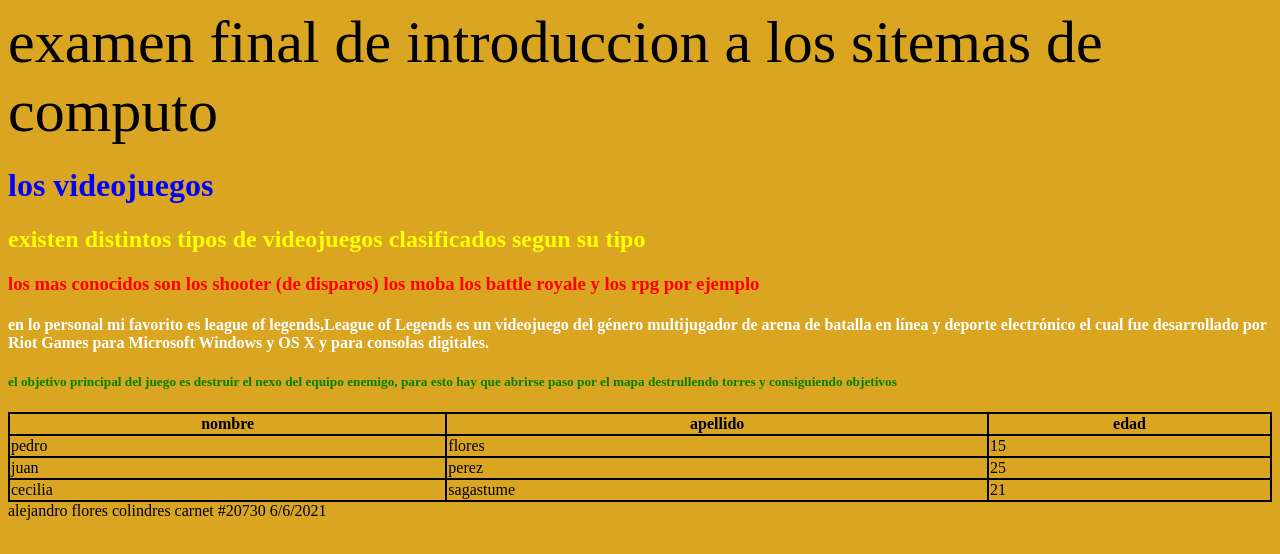
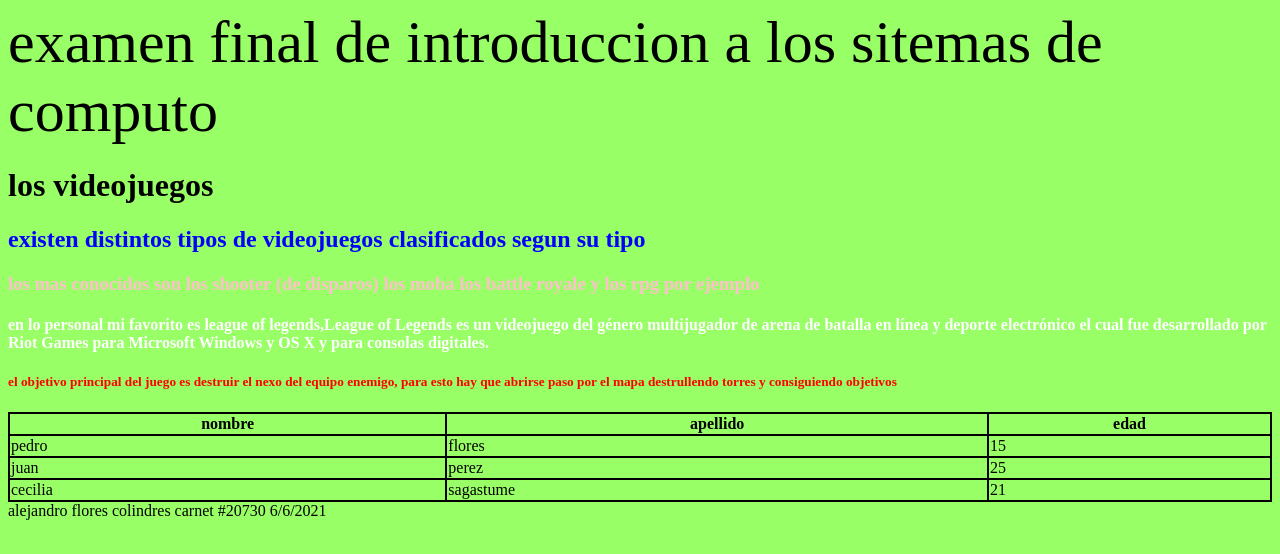
Before and after one commit to wardcito/repositorio3, a plain HTML site: page index.html in a window 1280 px wide. Drawn offline with Linux system fonts and the light colour scheme.

Commit message:
Update estilos.css

```diff
--- a/estilos/estilos.css
+++ b/estilos/estilos.css
@@ -1,22 +1,22 @@
 body{
-	background: #daa520;
+	background: #99FF66;
 }
 tittle{
 	font-size: 60px;
-	font-style: arial;
+	font-style: comic sans;
 	font-weight: 30px
 }
 h1{
-	color: blue
+	color: black
 }
 h2{
-	color: yellow
+	color: blue
 }h3{
-	color: red
+	color: pink
 }h4{
 	color: white
 }h5{
-	color: green
+	color: red
 }
 table{
 	width: 100%
```
